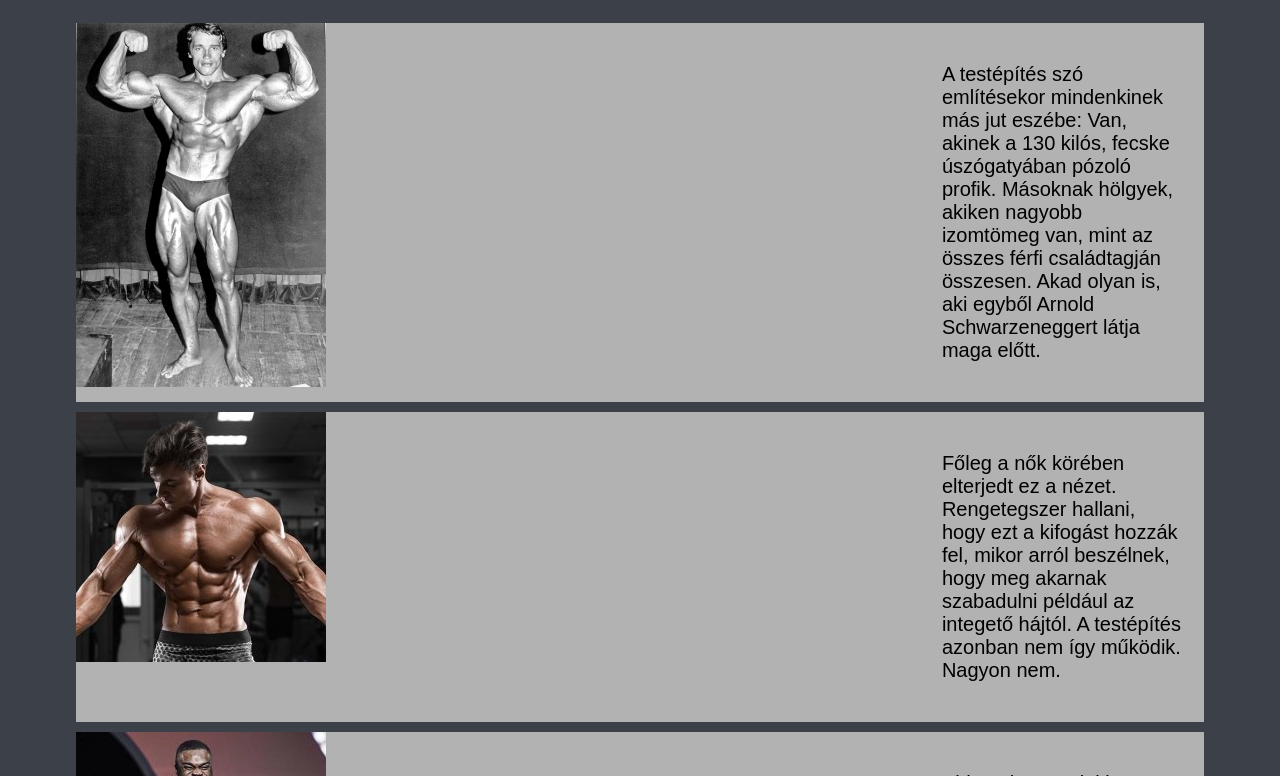
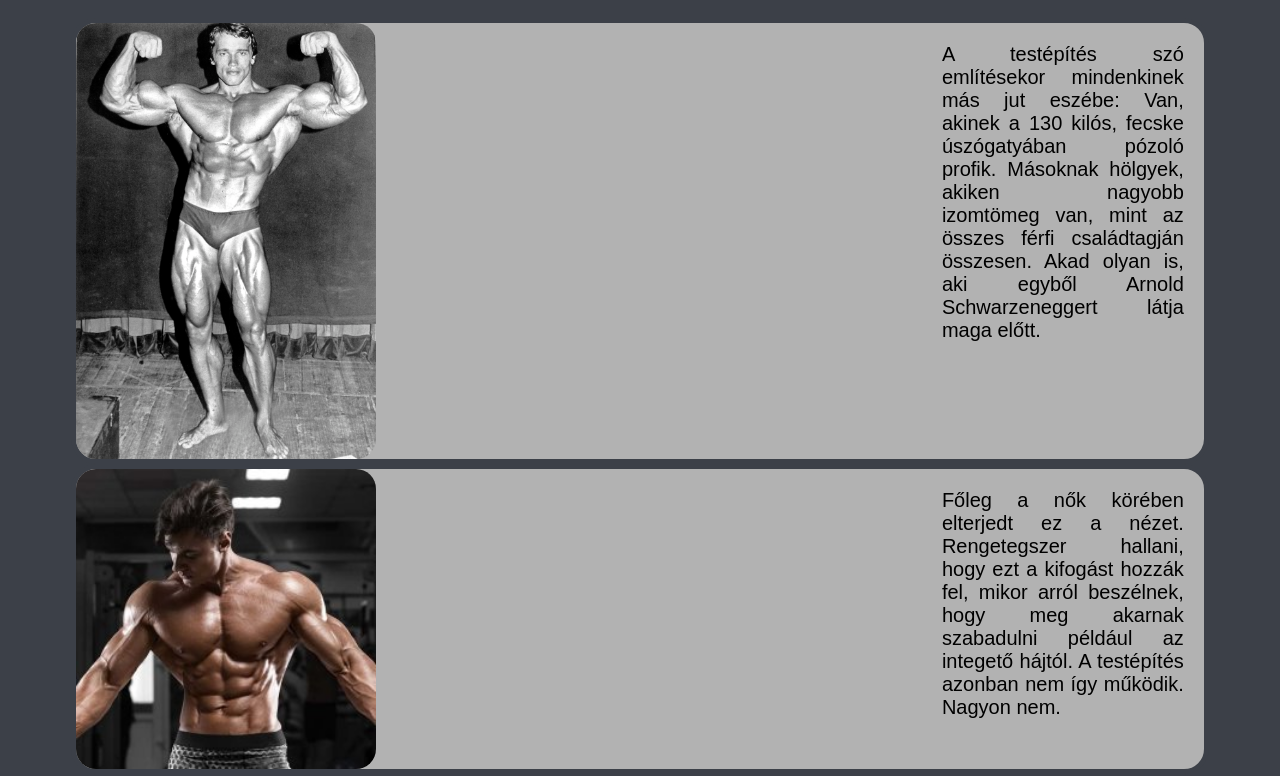
Before and after one commit to Martonnvok/agbm-team, a plain HTML site: page index.html in a window 1280 px wide. Shown: the part 315-1091 px from the top of the page. Drawn offline with Linux system fonts and the light colour scheme.

Commit message:
div illetve img simítgatás

```diff
--- a/style.css
+++ b/style.css
@@ -1,7 +1,6 @@
 .tartalom{
     display: grid;
     grid-template-columns: 3fr 1fr;
-    text-align: center;
     margin: auto;
     width: 90%;
 }
@@ -25,6 +24,7 @@ h2{
 h3{
     font-size: 25px;
     text-align: center;
+    margin-bottom: 0px;
 }
 
 .menu{
@@ -33,7 +33,8 @@ h3{
 
 .tartalom p{
     font-size: 20px;
-    text-align: left;
+    text-align: justify;
+    margin: 0px;
 }
 
 *{
@@ -48,6 +49,7 @@ body{
 div{
     background-color: #B2B2B2;
     border: 5px solid #3C4048;
+    border-radius: 25px;
 }
 
 footer{
@@ -106,9 +108,16 @@ nav .start-about, a:nth-child(3):hover~.animation{
 }
 
 
+
 img{
-    max-width: 250px;
-    width: 100%;
+  margin-top: auto;
+  margin-bottom: auto;
+  max-width: 300px;
+  max-height: 450px;
+  width: 100%;
+  height: 100%;
+  object-fit: cover;
+  border-radius: 20px;
 }
 
 article p {
```
